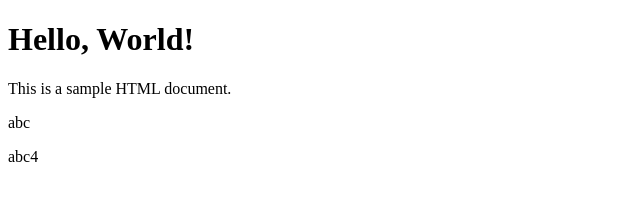
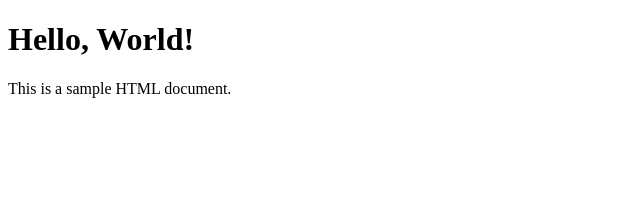
Before and after one commit to tankim19722003/testrepo, a plain HTML site: page index.html in a window 1280 px wide. Shown: the full height of the page, 0-640 px from the left. Drawn offline with Linux system fonts and the light colour scheme.

Commit message:
remove 2 description

```diff
--- a/index.html
+++ b/index.html
@@ -8,7 +8,5 @@
 <body>
     <h1>Hello, World!</h1>
     <p>This is a sample HTML document.</p>
-    <p>abc</p>
-    <p>abc4</p>
 </body>
 </html>
```
